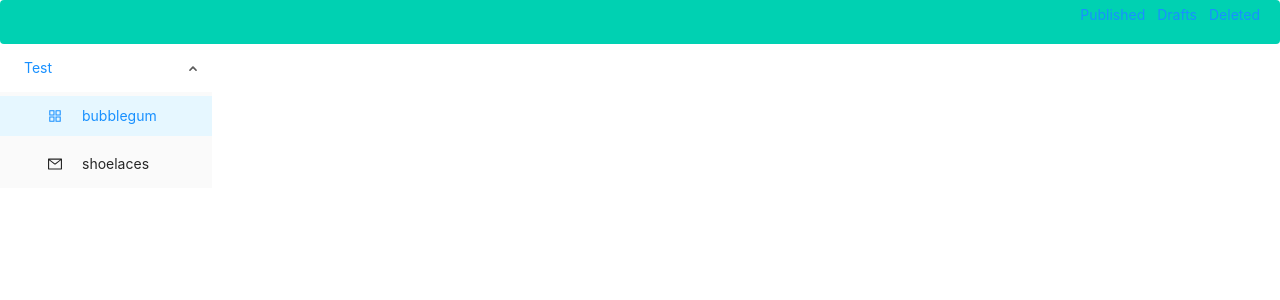
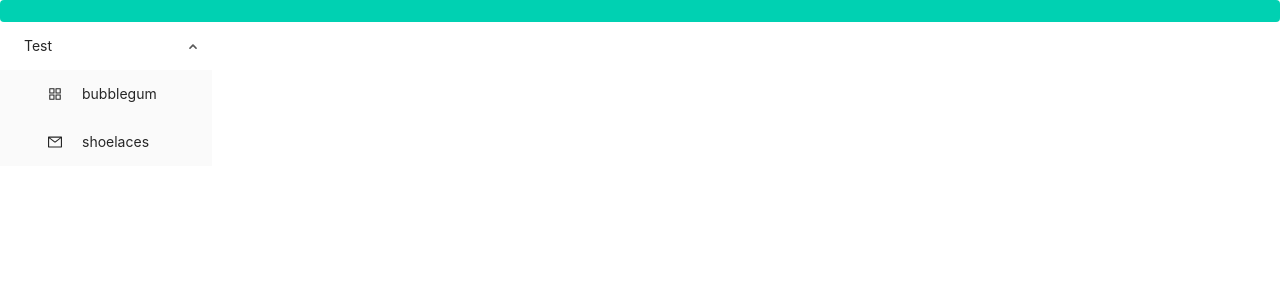
Before and after one commit to zhfps/live-react, a React (Create React App) app: page / in a window 1280 px wide. Shown: the top 300 px of the page. Built offline with nearby package versions, Linux system fonts and the light colour scheme.

Commit message:
nest route

```diff
--- a/src/App.tsx
+++ b/src/App.tsx
@@ -1,11 +1,26 @@
 import React from 'react'
+import {
+  BrowserRouter as Router,
+  Route,
+  Switch
+} from "react-router-dom"
 import './App.css'
 
 import Layout from './components/layout'
 function App() {
   return (
     <div className="App">
-     <Layout/>
+      <Router>
+        <Switch>
+          <Route path="/login" exact>
+            <div>login</div>
+          </Route>
+          <Route path="/">
+            <Layout/>
+          </Route>
+        </Switch>
+      </Router>
+
     </div>
   );
 }
--- a/src/components/header/index.tsx
+++ b/src/components/header/index.tsx
@@ -13,9 +13,9 @@ export default class Header extends Component{
                   </div>
               </div>
               <div className="level-right">
-                <p className="level-item"><a>Published</a></p>
-                <p className="level-item"><a>Drafts</a></p>
-                <p className="level-item"><a>Deleted</a></p>
+                <p className="level-item"></p>
+                <p className="level-item"></p>
+                <p className="level-item"></p>
                 <p className="level-item"></p>
               </div>
        </nav>
--- a/src/components/layout/index.tsx
+++ b/src/components/layout/index.tsx
@@ -1,8 +1,5 @@
 import React from 'react'
-import {
-  BrowserRouter as Router,
-  Switch
-} from "react-router-dom"
+import { Switch } from "react-router-dom"
 import Header from '../header/index'
 import Slider from '../slider/index'
 import Routes from '../routes/index'
@@ -16,18 +13,16 @@ export default class Zh_Layout extends React.Component{
         <div className="el-header is-primary">
           <Header/>
         </div>
-        <Router>
           <div className="el-container">
             <div className="el-slider" style={{overflowY:'auto',width: '256px',}}>
               <Slider></Slider>
             </div>
             <div className="el-page" style={{width:'100%'}}>
-            <Switch>
-               <Routes/>
-           </Switch>
+              <Switch>
+                <Routes/>
+              </Switch>
             </div>
-            </div>
-          </Router>
+          </div>
       </div>
      )
    }
--- a/src/components/routes/index.tsx
+++ b/src/components/routes/index.tsx
@@ -2,11 +2,10 @@ import React from 'react'
 import { Route } from "react-router-dom"
 import routes,{ RouteModle } from '../../router/index'
 export default class Menu extends React.Component{
-
-  GetRoute = (routes:RouteModle[],path:string,index:number):any => {
+  GetRoute = (routes:RouteModle[],href:string,index:number):any => {
     let self = this
    return routes.map(item=>{
-      let url = path + item.path
+      let url = href + item.path
       if(item.children && item.children.length>0){
        return self.GetRoute(item.children,url,index)
       }else{
--- a/src/components/slider/index.tsx
+++ b/src/components/slider/index.tsx
@@ -27,10 +27,11 @@ export default class Slider  extends Component{
        )
       }else{
         index++
-        return(
+        if(!item.hide){
+          return(
             <Menu.Item key={index}>{item.icon}<span><Link to={url}>{item.title}</Link></span></Menu.Item>
         )
-
+        }
       }
     })
   }
@@ -42,7 +43,6 @@ export default class Slider  extends Component{
             defaultSelectedKeys={['3']}
             defaultOpenKeys={['1']}
             mode="inline"
-
           >
            {this.GetMenus(routes,"",0)}
           </Menu>
--- a/src/router/index.tsx
+++ b/src/router/index.tsx
@@ -4,6 +4,7 @@ export interface RouteModle{
   path: string,
   exact: boolean,
   title: string,
+  hide?:boolean,
   icon?: any,
   children?:RouteModle[],
   component?:any,
@@ -15,6 +16,13 @@ const routes:RouteModle[] = [
     title: 'Test',
     children:[
       {
+        path: "/home",
+        exact: true,
+        hide: true,
+        title: 'home',
+        icon: <AppstoreOutlined/>,
+        component: () => <h2>home</h2>
+      },{
         path: "/bubblegum",
         exact: true,
         title: 'bubblegum',
```
